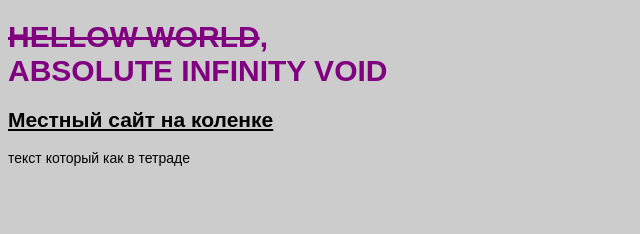
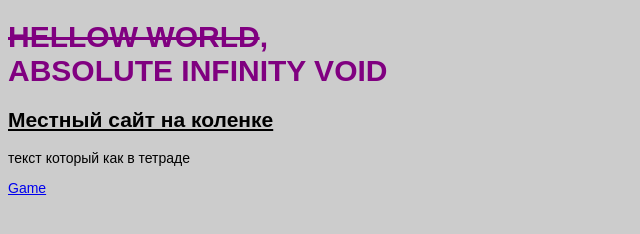
Before and after one commit to gkodid/site, a plain HTML site: page index.html in a window 1280 px wide. Shown: the full height of the page, 0-640 px from the left. Drawn offline with Linux system fonts and the light colour scheme.

Commit message:
Add files via upload

```diff
--- a/index.html
+++ b/index.html
@@ -11,6 +11,6 @@
 <h1 class="title"><s>HELLOW WORLD</s>, <br>ABSOLUTE INFINITY VOID</h1>
 <h2> <u>Местный сайт на коленке</u> </h2>
 <p>текст который как в тетраде</p>
-
+<a href="Ready game.rar" download=""> Game </a>
 </body>
 </html>
```
